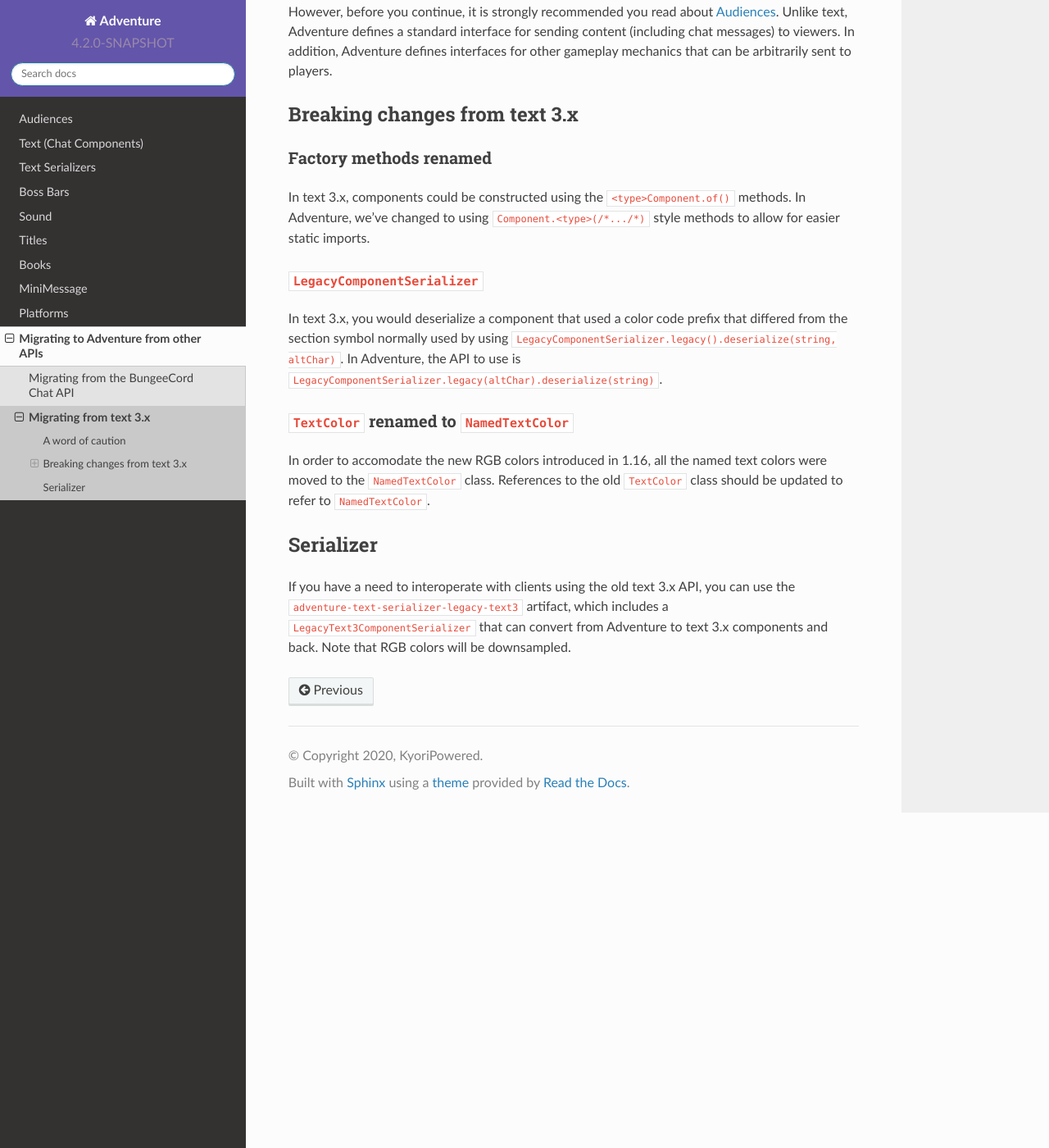
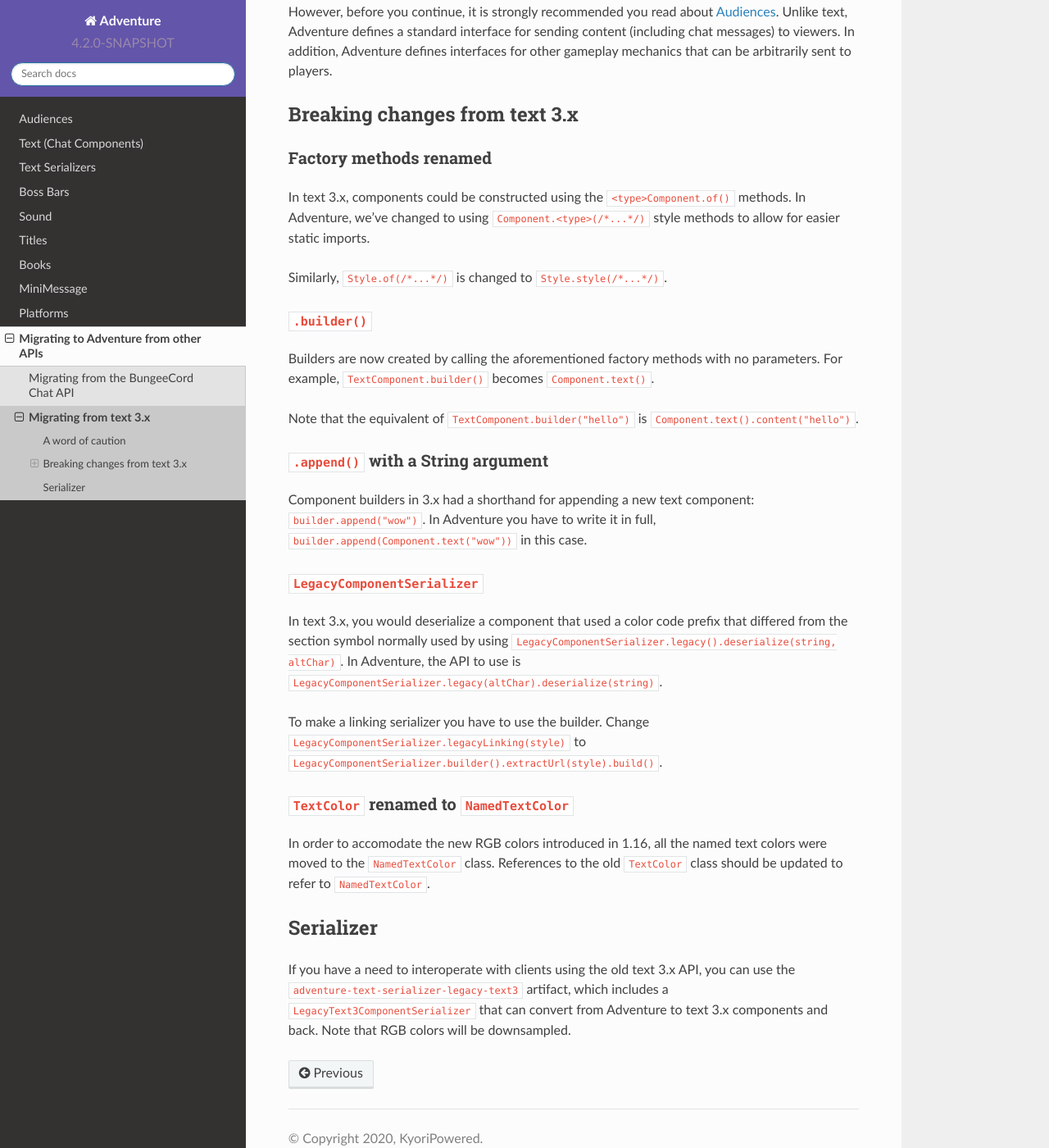
Before and after one commit to KyoriPowered/adventure-docs, a Sphinx documentation site: the page built from source/migration/text-3.x.rst, in a window 1280 px wide and 1400 px high, scrolled down 483 px. Shown: the whole window at 82% size. Built offline with Sphinx 7.4.7 and the Read the Docs theme 2.0.0, drawn with Linux system fonts in a browser that asks for light colours.

Commit message:
Add a bunch of stuff to the migration guide

```diff
--- a/source/migration/text-3.x.rst
+++ b/source/migration/text-3.x.rst
@@ -24,8 +24,22 @@ Breaking changes from text 3.x
 Factory methods renamed
 ^^^^^^^^^^^^^^^^^^^^^^^
 In text 3.x, components could be constructed using the ``<type>Component.of()`` methods.
-In Adventure, we've changed to using ``Component.<type>(/*.../*)`` style methods to allow
+In Adventure, we've changed to using ``Component.<type>(/*...*/)`` style methods to allow
 for easier static imports.
+
+Similarly, ``Style.of(/*...*/)`` is changed to ``Style.style(/*...*/)``.
+
+``.builder()``
+^^^^^^^^^^^^^^
+Builders are now created by calling the aforementioned factory methods with no parameters.
+For example, ``TextComponent.builder()`` becomes ``Component.text()``.
+
+Note that the equivalent of ``TextComponent.builder("hello")`` is ``Component.text().content("hello")``.
+
+``.append()`` with a String argument
+^^^^^^^^^^^^^^^^^^^^^^^^^^^^^^^^^^^^
+Component builders in 3.x had a shorthand for appending a new text component: ``builder.append("wow")``.
+In Adventure you have to write it in full, ``builder.append(Component.text("wow"))`` in this case.
 
 ``LegacyComponentSerializer``
 ^^^^^^^^^^^^^^^^^^^^^^^^^^^^^
@@ -33,6 +47,10 @@ for easier static imports.
 In text 3.x, you would deserialize a component that used a color code prefix that
 differed from the section symbol normally used by using ``LegacyComponentSerializer.legacy().deserialize(string, altChar)``.
 In Adventure, the API to use is ``LegacyComponentSerializer.legacy(altChar).deserialize(string)``.
+
+To make a linking serializer you have to use the builder.
+Change ``LegacyComponentSerializer.legacyLinking(style)``
+to ``LegacyComponentSerializer.builder().extractUrl(style).build()``.
 
 ``TextColor`` renamed to ``NamedTextColor``
 ^^^^^^^^^^^^^^^^^^^^^^^^^^^^^^^^^^^^^^^^^^^
```
